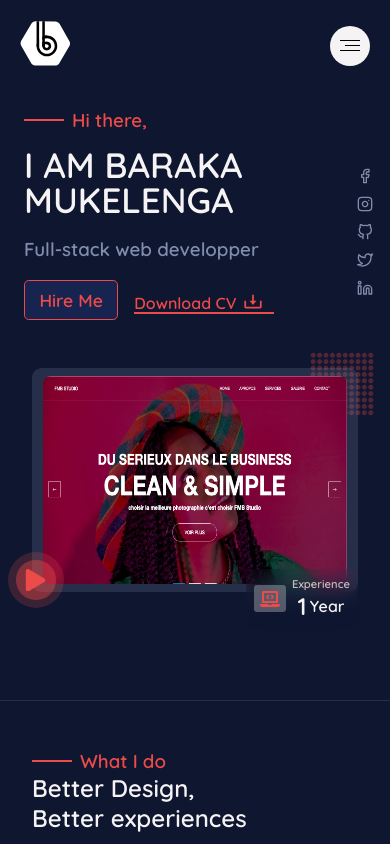
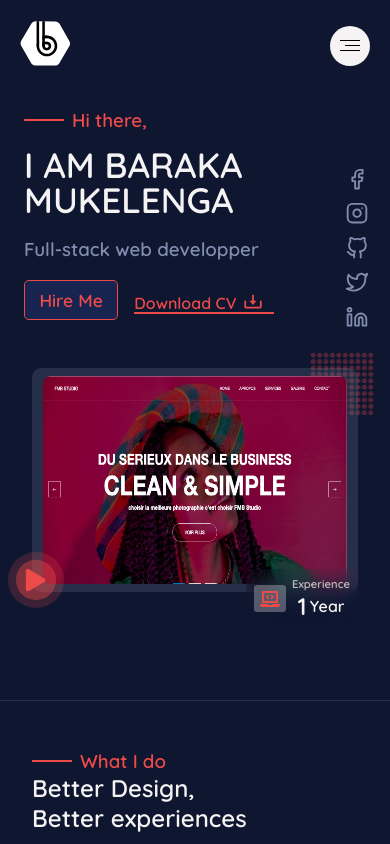
Before and after one commit to barackm/personal-portfolio, a React (Create React App) app: page / in a window 390 px wide. Shown: the top 844 px of the page. Built offline with nearby package versions, Linux system fonts and the light colour scheme.

Commit message:
Fix the font-size of social media links on mobile devices

```diff
--- a/src/assets/css/main.css
+++ b/src/assets/css/main.css
@@ -714,7 +714,7 @@ li:hover ~ .cursor1 {
 
 .home-page-main-container .aside-links-wrapper {
   position: absolute;
-  right: 0;
+  right: 0.5rem;
   top: 10rem;
 }
 
@@ -724,6 +724,10 @@ li:hover ~ .cursor1 {
 
 .home-page-main-container .aside-links-wrapper ul li a {
   color: #808dad;
+}
+
+.home-page-main-container .aside-links-wrapper ul li a .sidebar-link-icon {
+  font-size: 1.4rem;
 }
 
 .home-page-main-container .aside-links-wrapper ul li a:hover {
@@ -1237,6 +1241,12 @@ li:hover ~ .cursor1 {
   padding-right: 2rem;
 }
 
+@media screen and (min-width: 480px) {
+  .what-i-do-main-container .left-area-coontainer {
+    margin-top: 2rem;
+  }
+}
+
 .about-page-main-container {
   padding-top: 3rem;
   border-top: 1px solid rgba(128, 141, 173, 0.2);
--- a/src/assets/scss/pages/_home.scss
+++ b/src/assets/scss/pages/_home.scss
@@ -741,7 +741,7 @@
 
   .aside-links-wrapper {
     position: absolute;
-    right: 0;
+    right: 0.5rem;
     top: 10rem;
 
     ul {
@@ -750,6 +750,10 @@
 
         a {
           color: $lightBlue;
+
+          .sidebar-link-icon {
+            font-size: 1.4rem;
+          }
 
           &:hover {
             color: $primary;
--- a/src/assets/scss/pages/_work.scss
+++ b/src/assets/scss/pages/_work.scss
@@ -273,4 +273,10 @@
     padding-left: 2rem;
     padding-right: 2rem;
   }
+
+  @include min-width($mobile) {
+    .left-area-coontainer {
+      margin-top: 2rem;
+    }
+  }
 }
```
Also changed, not shown: 1 other file (tests, documents, lock files or other folders).
